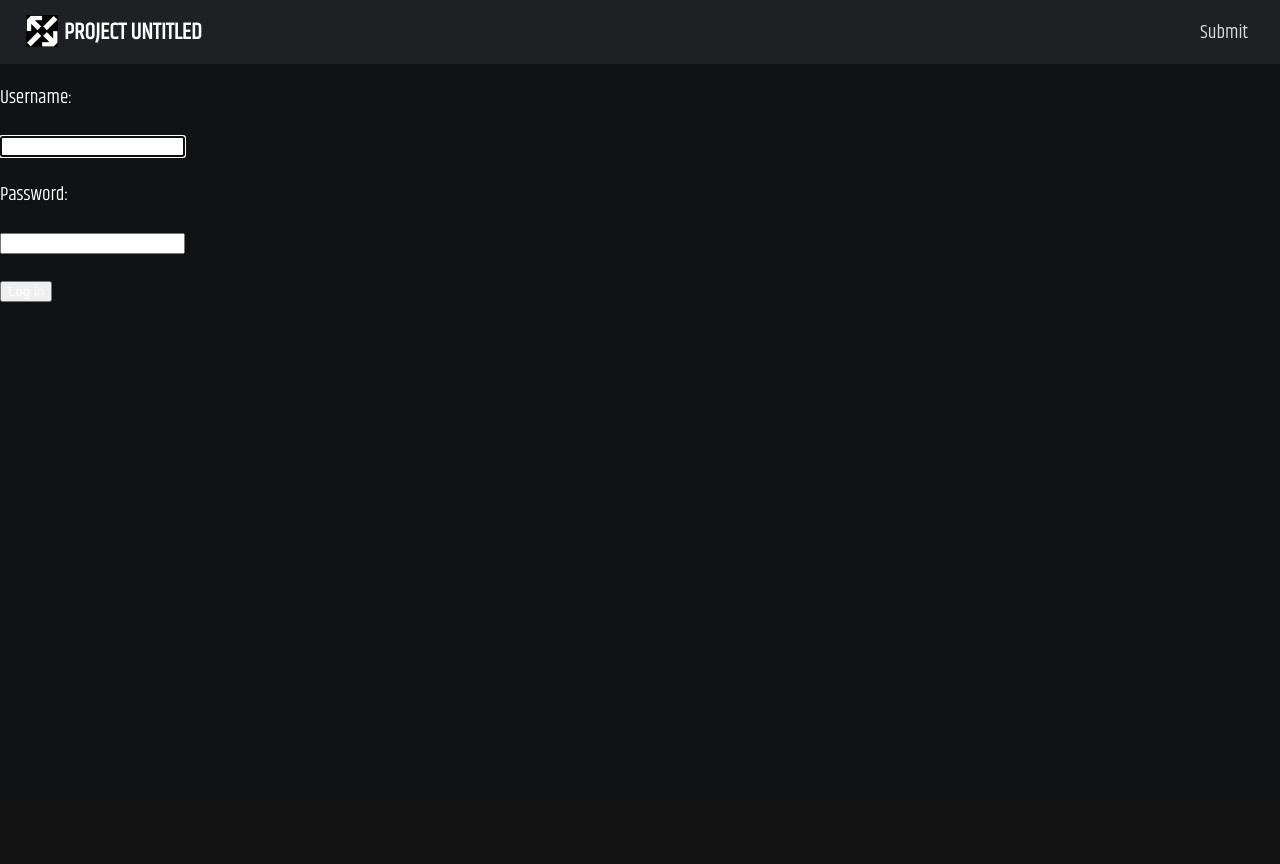
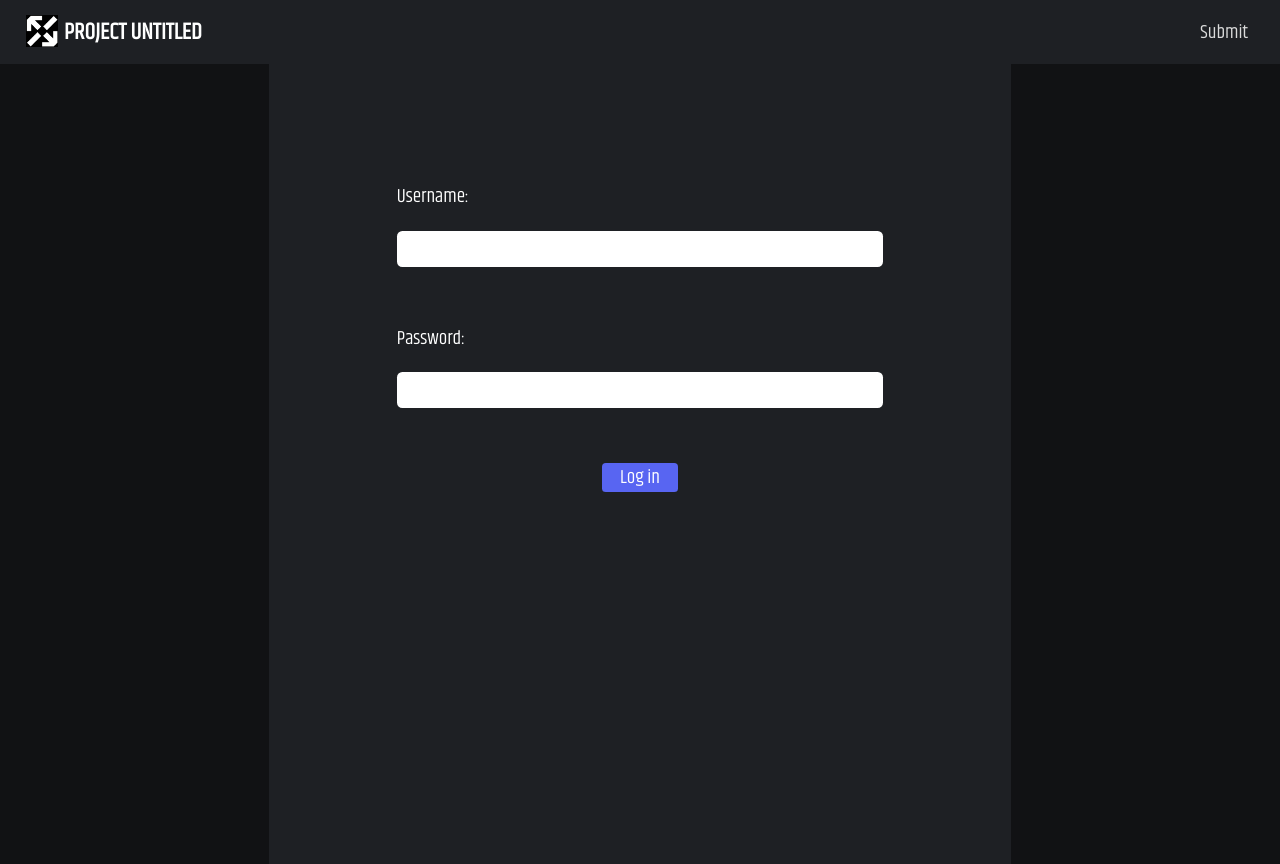
Before and after one commit to xMoneMone/Project_Untitled, a Django app: page /login in a window 1280 px wide. Before the commit the page ends 302 px from the top, so only its background shows below. Run offline with Django 4.2, Linux system fonts and the light colour scheme; some libraries are stand-ins or nearby versions.

Commit message:
added login style

```diff
--- a/home/templates/login.html
+++ b/home/templates/login.html
@@ -1,24 +1,27 @@
 {% extends 'base.html' %}
 {% load static %}
 
-{% block headers %}{% endblock headers %}
+{% block headers %}
+<link rel="stylesheet" href="{% static 'css/form.css' %}">
+<link rel="stylesheet" href="{% static 'css/login.css' %}">
+{% endblock headers %}
 
 {% block content %}
 
-<div class="auth">
-    <div class="form_div">
+<div class="container">
+    <div class="submit_div">
     <form method="post">
-        <div class="form_option">
+        <p>
             <p class="form_p">Username:</p>
             <p>{% csrf_token %}{{form.username}}</p>
-        </div>
+        </p>
 
-        <div class="form_option">
+        <p>
             <p class="form_p">Password:</p>
             <p>{% csrf_token %}{{form.password}}</p>
-        </div>
+        </p>
 
-        <div class="form_button">
+        <div class="button_div">
             <button type="submit">Log in</button>
         </div>
 
--- a/posts/templates/submit.html
+++ b/posts/templates/submit.html
@@ -19,7 +19,7 @@
                     {% endfor %}
                 {% endfor %}
              {% endif %}
-            <button type="submit">Submit</button>
+            <div class="button_div"><button type="submit">Submit</button></div>
         </form>
     </div>
 </div>
--- a/static/css/form.css
+++ b/static/css/form.css
@@ -37,3 +37,19 @@ input, select, textarea, option {
 textarea:focus, input:focus{
     outline: none;
 }
+
+.button_div {
+    display: flex;
+    justify-content: center;
+}
+
+button {
+    all: unset;
+    text-align: center;
+    width: 6vw;
+    margin-top: 2vh;
+    background-color: var(--button-colout);
+    outline: inherit;
+    border-radius: 0.2em;
+    cursor: pointer;
+}
--- /dev/null
+++ b/static/css/login.css
@@ -0,0 +1,12 @@
+.container {
+    height: 100vh;
+}
+
+.submit_div {
+    width: 38vw;
+    padding-top: 10vh;
+}
+
+form {
+    width: 100%;
+}
```
